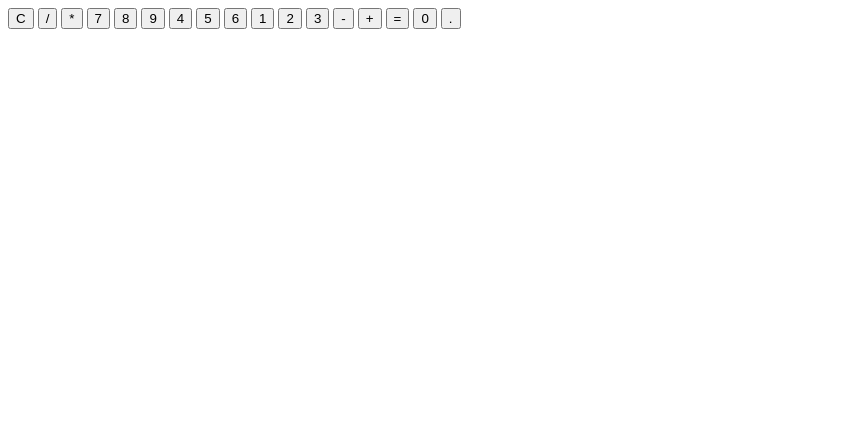
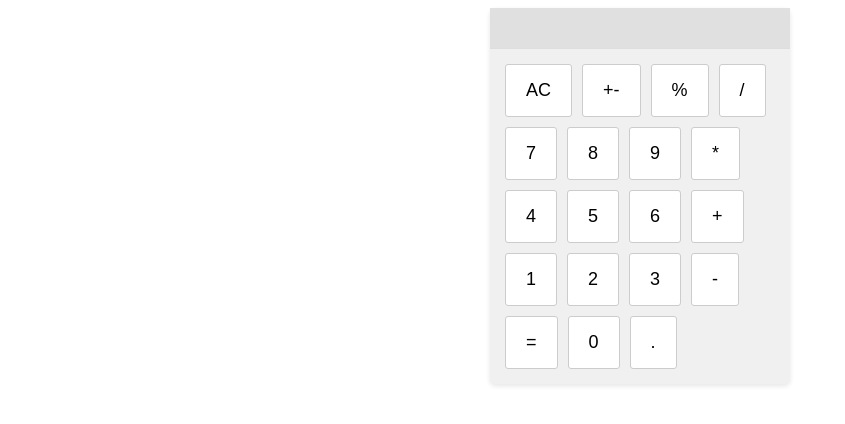
Before and after one commit to PunyaTaluka123/TOP-calculator, a plain HTML site: page index.html in a window 1280 px wide. Shown: the whole page, without its empty margins (0-845 px from the left). Drawn offline with Linux system fonts and the light colour scheme.

Commit message:
Finished CSS

```diff
--- a/index.html
+++ b/index.html
@@ -11,26 +11,28 @@
     <div class="calculator">
         <div class="display" id="display"></div>
         <div class="buttons">
-          <button class="clear" onclick="clearDisplay()">C</button>
+          <button class="clear" onclick="clearDisplay()">AC</button>
+          <button>+-</button>
+          <button>%</button>
           <button onclick="appendOperator('/')">/</button>
-          <button onclick="appendOperator('*')">*</button>
           <button onclick="appendNumber(7)">7</button>
           <button onclick="appendNumber(8)">8</button>
           <button onclick="appendNumber(9)">9</button>
+          <button onclick="appendOperator('*')">*</button>
           <button onclick="appendNumber(4)">4</button>
           <button onclick="appendNumber(5)">5</button>
           <button onclick="appendNumber(6)">6</button>
+          <button onclick="appendOperator('+')">+</button>
           <button onclick="appendNumber(1)">1</button>
           <button onclick="appendNumber(2)">2</button>
           <button onclick="appendNumber(3)">3</button>
           <button onclick="appendOperator('-')">-</button>
-          <button onclick="appendOperator('+')">+</button>
-
           <button onclick="calculate()">=</button>
           <button onclick="appendNumber(0)">0</button>
           <button onclick="appendNumber('.')">.</button>
         </div>
-    </div>
+      </div>
+
 
     <script src="main.js"></script>
 
--- a/styles.css
+++ b/styles.css
@@ -0,0 +1,54 @@
+.calculator {
+    display: flex;
+    flex-direction: column;
+    width: 300px;
+    margin: 0 auto;
+    background-color: #f0f0f0;
+    border-radius: 5px;
+    box-shadow: 0 2px 5px rgba(0, 0, 0, 0.1);
+  }
+
+  .display {
+    background-color: #e0e0e0;
+    padding: 20px;
+    font-size: 24px;
+    text-align: right;
+    border-bottom: 1px solid #ddd;
+  }
+
+  .buttons {
+    display: flex;
+    flex-wrap: wrap;
+    padding: 10px;
+  }
+
+  .buttons button {
+    margin: 5px;
+    padding: 15px 20px;
+    border: 1px solid #ccc;
+    border-radius: 3px;
+    font-size: 18px;
+    cursor: pointer;
+    background-color: #fff;
+    transition: background-color 0.2s ease-in-out;
+  }
+
+  .buttons button:hover {
+    background-color: #f5f5f5;
+  }
+
+  .clear, .operator {
+    background-color: #f8f8f8;
+  }
+
+  .clear:hover, .operator:hover {
+    background-color: #e8e8e8;
+  }
+
+  .equal {
+    background-color: #99ccff;
+  }
+
+  .equal:hover {
+    background-color: #7abdff;
+  }
```
